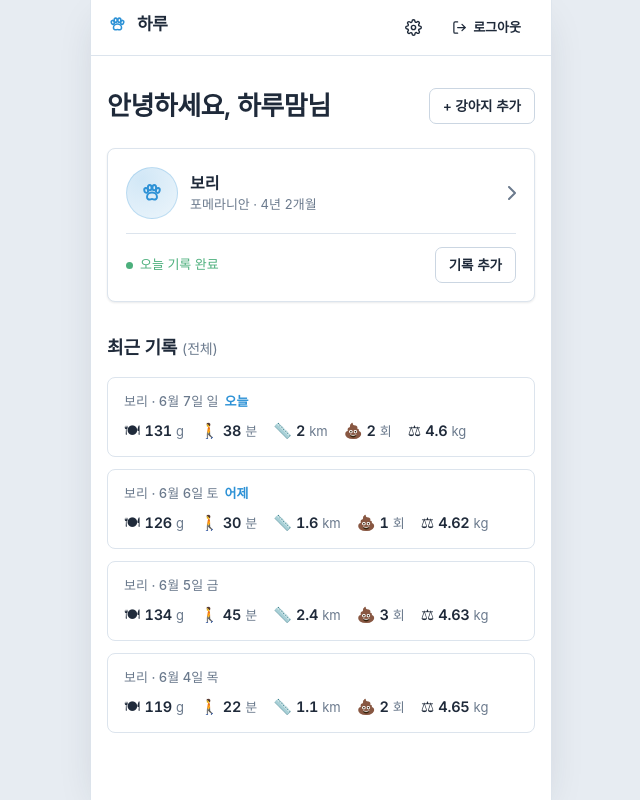
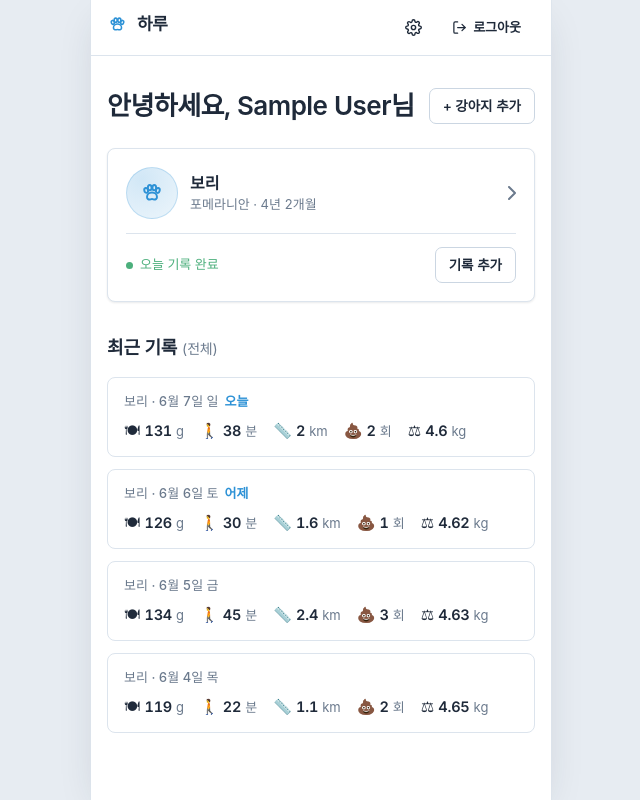
Before and after one commit to jeongmin7/dog-daily-routine, a Next.js app: page / in a window 1280 px wide. Shown: the whole page, without its empty margins (319-959 px from the left). Built offline with nearby package versions, Linux system fonts and the light colour scheme; no server answers; sample sign-in values are in the browser's storage; a web font is replaced by a local one.

Commit message:
feat: 초기 사용자 세션을 고려하여 상태 저장소 초기화 방식 수정

```diff
--- a/app/providers.tsx
+++ b/app/providers.tsx
@@ -53,14 +53,14 @@ export function AppProvider({
   children: React.ReactNode;
   initialUser: SessionUser | null;
 }) {
-  const [store, setStore] = useState<Store>(buildSeed);
+  const [store, setStore] = useState<Store>(() => withSessionUser(buildSeed(), initialUser));
   const [hydrated, setHydrated] = useState(false);
   const [authed, setAuthed] = useState(false);
   const [authReady, setAuthReady] = useState(false);
 
   // 마운트 시 localStorage에서 로드 (SSR 불일치 방지)
   useEffect(() => {
-    setStore(loadStore());
+    setStore(withSessionUser(loadStore(), initialUser));
     setHydrated(true);
     try {
       setAuthed(sessionStorage.getItem(AUTH_KEY) === "1");
```
